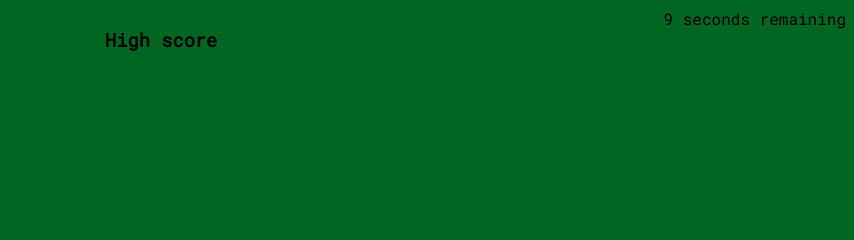
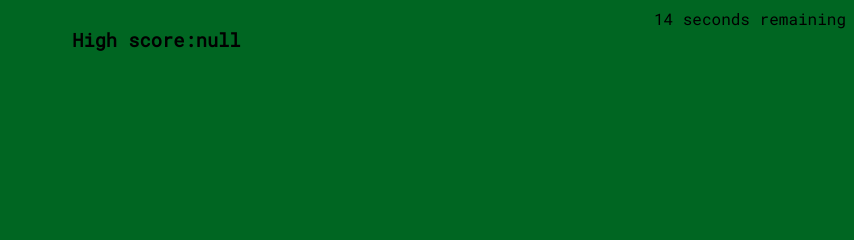
Before and after one commit to 1Gerardo3/Pop-Quiz, a plain HTML site: page index.html in a window 1280 px wide. Both pictures are taken after a click on the button "Start Game". Shown: the top 240 px of the page, 426-1280 px from the left. Drawn offline with Linux system fonts and the light colour scheme.

Commit message:
add local storage and high score

```diff
--- a/Assests/style/script/script2.js
+++ b/Assests/style/script/script2.js
@@ -2,7 +2,8 @@ var startButton = document.getElementById("start-btn");
 
 var questionContainer = document.getElementById("questions-container");
 
-var questionelement = document.getElementById("questions");
+var questionElement = document.getElementById("questions");
+
 
 var answerBtn = document.getElementById("answer-btn");
 
@@ -12,6 +13,7 @@ var randomQuestion, questionIndex;
 
 startButton.addEventListener("click", startGame);
 
+var highScore = JSON.parse(localStorage.getItem('score'));
 
 function startGame() {
   clearQuestion();
@@ -22,18 +24,21 @@ console.log(startGame)
   randomQuestion = questions.sort(() => Math.random() - 0.5);
   displayQuestion(randomQuestion[questionIndex]);
   document.getElementById('score').textContent = "Score: " + score;
-  var timeleft = 10;
+  document.getElementById('high-score').textContent = "High score:" + highScore
+  var timeleft = 15;
     var downTimer = setInterval(function () {
-      if (timeleft <= 0) {
+      if (timeleft <= -1) {
         clearInterval(downTimer);
         clearQuestion();
-        startButton.innerText = "Restart Qiuz";
+        document.getElementById('questions').textContent = " Your Score : " + score;
+        startButton.innerText = "Game Over";
         startButton.classList.remove("hide");
 
 
       } else {
         document.getElementById("countdown").innerHTML =
           timeleft + " seconds remaining  ";
+
       }
 
       timeleft -= 1;
@@ -43,7 +48,7 @@ console.log(startGame)
 }
 
 function setNextQuestion() {
-  clearQuestion();
+clearQuestion()
   if (questionIndex < randomQuestion.length) {
     displayQuestion(randomQuestion[questionIndex]);
   } else {
@@ -52,15 +57,25 @@ function setNextQuestion() {
 }
 
 function endGame() {
+
+
+
+  document.getElementById('questions').textContent = " Your Score : " + score;
+
   startButton.innerText = "Game Over";
   startButton.classList.remove("hide");
 
+  clearQuestion()
 
 
-}
+  }
+
+
+
+
 
 function displayQuestion(question) {
-  questionelement.innerText = question.question;
+  questionElement.innerText = question.question;
   question.answers.forEach((answer) => {
     var button = document.createElement("button");
     button.innerText = answer.text;
@@ -76,10 +91,13 @@ function displayQuestion(question) {
 function clearQuestion() {
   while (answerBtn.firstChild) {
     answerBtn.removeChild(answerBtn.firstChild);
+ while(questionElement.firstChild){
+    questionElement.removeChild(questionElement.firstChild)
     startButton.innerText = "Restart Qiuz";
     startButton.classList.add("hide");
   }
-}
+}}
+
 
 function selectAnswer(e) {
   var selectedButton = e.target;
@@ -88,6 +106,7 @@ function selectAnswer(e) {
     score+=10;
     console.log(score)
     document.getElementById('score').textContent = "Score: " + score;
+   localStorage.setItem('score' , JSON.stringify(score));
   }
 
   questionIndex++;
@@ -192,5 +211,4 @@ var questions = [
       { text: "Asia", wrong: false },
       { text: "Englan", wrong: false },
     ],
-  },
-];
+  }]
--- a/index.html
+++ b/index.html
@@ -17,7 +17,7 @@
     <!-- header this need a high score and time -->
     <header>
       <div id="score"></div>
-      <h3 id="high-score">High score</h3>
+      <h3 id="high-score"></h3>
 
       <div id="countdown"></div>
     </header>
```
